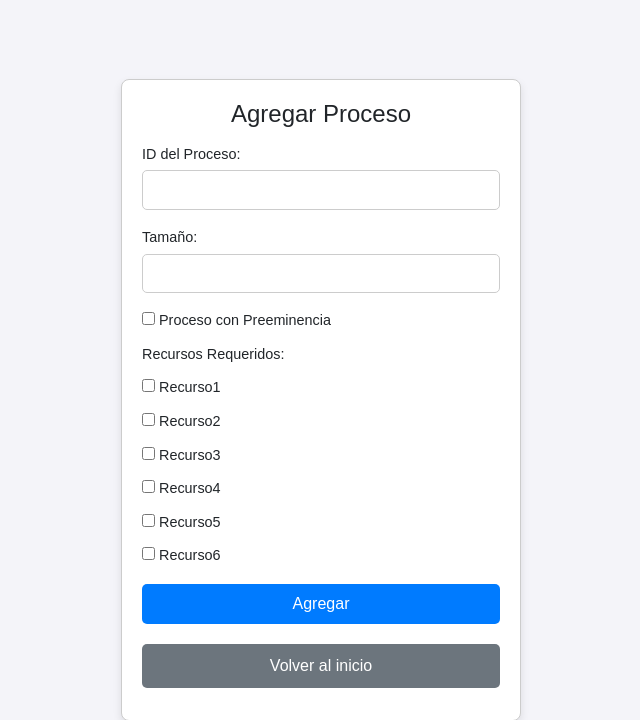
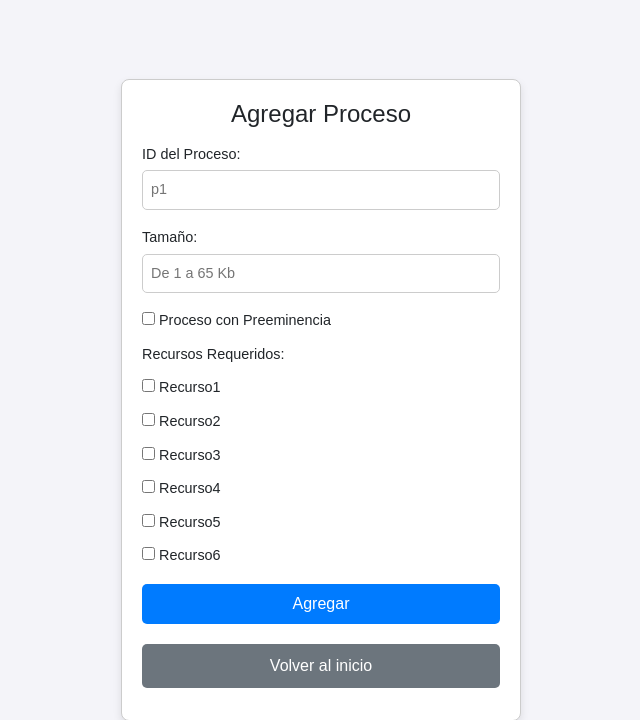
Before and after one commit to KarenAlarcon21/Simulador_Sistema_Operativo, a Flask app: page /agregar_proceso in a window 1280 px wide. Shown: the top 720 px of the page, without its empty margins (319-959 px from the left). Run offline with Flask 3, Linux system fonts and the light colour scheme.

Commit message:
Arreglando los últimos detalles de la 2da Entrega

```diff
--- a/app.py
+++ b/app.py
@@ -115,6 +115,10 @@ def agregar_proceso():
         tamaño_int = int(tamaño)
         if tamaño_int > MAX_TAMANO:
             error = f"El tamaño del proceso no puede exceder {MAX_TAMANO}."
+            return render_template('agregar_proceso.html', error=error, recursos=RECURSOS_DISPONIBLES)
+
+        if tamaño_int < 1:
+            error = "El tamaño dígitado para el proceso no se encuentra dentro del rango permitido (1 a 65 kb)."
             return render_template('agregar_proceso.html', error=error, recursos=RECURSOS_DISPONIBLES)
 
         estado_simulacion = get_estado_simulacion()
--- a/templates/agregar_proceso.html
+++ b/templates/agregar_proceso.html
@@ -95,8 +95,8 @@
         {% endif %}
 
         <form method="post">
-            <p>ID del Proceso: <input type="text" name="id_proceso"></p>
-            <p>Tamaño: <input type="text" name="tamaño"></p>
+            <p>ID del Proceso: <input type="text" name="id_proceso" placeholder="p1"></p>
+            <p>Tamaño: <input type="text" name="tamaño" placeholder="De 1 a 65 Kb"></p>
             <p><input type="checkbox" name="preeminencia" value="True"> Proceso con Preeminencia</p>
             <p>Recursos Requeridos:</p>
             {% for recurso in recursos %}
```
